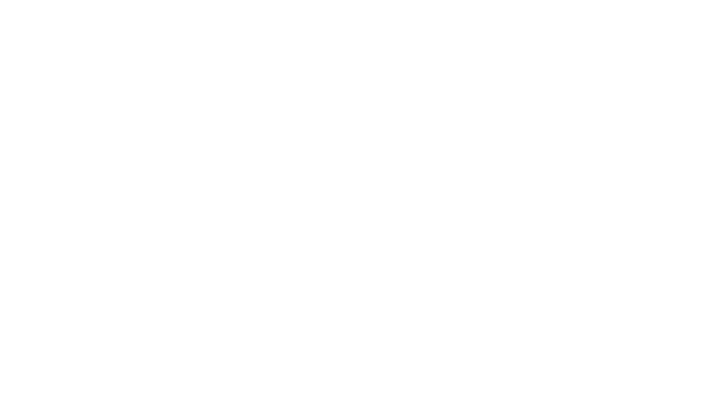
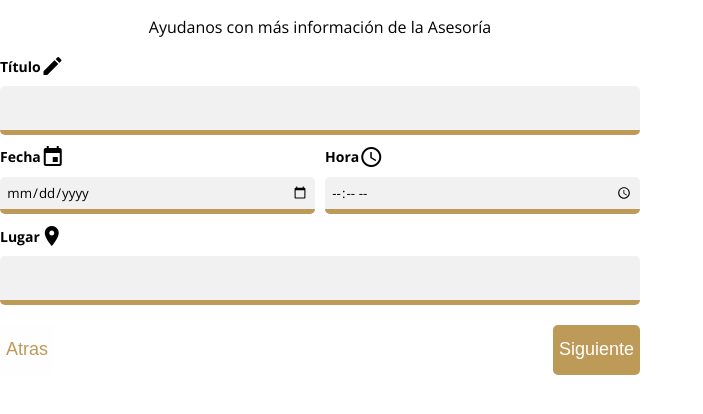
Before and after one commit to ForteUp/AsesoriasUP-F-End-, a React (Vite) app: page /testinfoasecompo in a window 1280 px wide. Before the commit this address had no page. Shown: the top 414 px of the page, without its empty margins (0-703 px from the left). Built offline with nearby package versions, Linux system fonts and the light colour scheme.

Commit message:
Informacion Asesoria Component
Menu para la pagina de agendar cita

```diff
--- a/src/App.jsx
+++ b/src/App.jsx
@@ -7,6 +7,7 @@ import { BrowserRouter, Route, Routes } from "react-router-dom";
 import PrivateAsesorRoute from "./utils/PrivateAsesorRoute.jsx";
 import {AuthProvider} from "./Context/AuthContext";
 import VerCitas from "./page/VerCitas.jsx";
+import InfoAsesoria from './components/AgendarCitaPage/InfoAsesoria/InfoAsesoria';
 
 
 function App() {
@@ -24,6 +25,7 @@ function App() {
                         />
                         <Route path="/login" element={<LogIn />} />
                         <Route path="/citas" element={<VerCitas />} />
+                        <Route path="/testinfoasecompo" element={<InfoAsesoria/>}/>
                 </Routes>
             </AuthProvider>
         </BrowserRouter>
--- a/src/Index.scss
+++ b/src/Index.scss
@@ -107,25 +107,25 @@ $cp20: 20px;
     background-color: $pure-white;
     color: $tradicion-light;
     border: 5px solid $tradicion-light;
-    border-radius: $c10;
+    border-radius: $cb10;
 }
 @mixin secondaryFortaleza {
     background-color: $pure-white;
     color: $fortaleza;
     border: 5px solid $fortaleza;
-    border-radius: $c10;
+    border-radius: $cb10;
 }
 @mixin secondaryEsperanza {
     background-color: $pure-white;
     color: $esperanza;
     border: 5px solid $esperanza;
-    border-radius: $c10;
+    border-radius: $cb10;
 }
 @mixin secondaryPrudencia {
     background-color: $pure-white;
     color: $prudencia;
     border: 5px solid $prudencia;
-    border-radius: $c10;
+    border-radius: $cb10;
 }
 
 //? INPUT BACK
--- /dev/null
+++ b/src/components/AgendarCitaPage/InfoAsesoria/InfoAsesoria.jsx
@@ -0,0 +1,75 @@
+import React from "react";
+import InputField from "../../Global/InputField";
+import Button from "../../Global/Button";
+
+import "./InfoAsesoria.scss";
+
+function InfoAsesoria() {
+    return (
+        <div className="info-asesoria">
+            <div className="info-asesoria-header">
+                <p>Ayudanos con más información de la Asesoría</p>
+            </div>
+            <form action="">
+                <div className="info-asesoria-fields">
+                    <InputField
+                        className=""
+                        textDisplay={[
+                            "Título ",
+                            <span className="material-icons">edit</span>,
+                        ]}
+                        type="text"
+                        placeholder=""
+                        value=""
+                    />
+                    <div className="date-time">
+                        <InputField
+                            className=""
+                            textDisplay={[
+                                "Fecha ",
+                                <span class="material-icons">event</span>,
+                            ]}
+                            type="date"
+                            placeholder=""
+                            value=""
+                        />
+                        <InputField
+                            className=""
+                            textDisplay={[
+                                "Hora ",
+                                <span class="material-icons">schedule</span>,
+                            ]}
+                            type="time"
+                            placeholder=""
+                            value=""
+                        />
+                    </div>
+                    <InputField
+                        className=""
+                        textDisplay={[
+                            "Lugar ",
+                            <span class="material-icons">place</span>,
+                        ]}
+                        type="text"
+                        placeholder=""
+                        value=""
+                    />
+                </div>
+                <div className="info-asesoria-buttons">
+                    <Button
+                        className="back-button"
+                        type="button"
+                        buttonContent="Atras"
+                    />
+                    <Button
+                        className="next-button"
+                        type="submit"
+                        buttonContent="Siguiente"
+                    />
+                </div>
+            </form>
+        </div>
+    );
+}
+
+export default InfoAsesoria;
--- /dev/null
+++ b/src/components/AgendarCitaPage/InfoAsesoria/InfoAsesoria.scss
@@ -0,0 +1,67 @@
+@use '../../../Index' as *;
+
+.info-asesoria {
+    width: 50vw;
+    display: flex;
+    flex-direction: column;
+
+    .info-asesoria-header {
+        display: flex;
+        align-items: center;
+        justify-content: center;
+
+    }
+
+    .info-asesoria-fields {
+        display: flex;
+        flex-direction: column;
+        gap: 10px;
+
+        #input-container {
+            width: 100%;
+
+        }
+
+        .date-time {
+            display: flex;
+            gap: 10px;
+
+            #input-container {
+                width: 50%;
+            }
+        }
+    }
+
+    .info-asesoria-buttons {
+        display: flex;
+        align-items: center;
+        justify-content: space-between;
+        padding: $cp20 0;
+
+        .back-button {
+            @include secondaryTradicion;
+            height: 50px;
+            border: 0;
+            border-radius: $cb5;
+            font-size: $p-size;
+
+            &:hover {
+                @include primaryTradicion;
+            }
+        }
+
+        .next-button {
+            @include primaryTradicion;
+            height: 50px;
+            border: 0;
+            border-radius: $cb5;
+            font-size: $p-size;
+
+            &:hover {
+                @include secondaryTradicion;
+                border: 0;
+
+            }
+        }
+    }
+}
--- a/src/components/Global/InputField.scss
+++ b/src/components/Global/InputField.scss
@@ -5,6 +5,8 @@
     width: 250px;
 
     .text-container {
+        display: flex;
+        align-items: center;
         margin: 0;
         color: $pure-black;
         font-size: 14px;
@@ -15,7 +17,7 @@
     input {
         @include primaryInput;
         width: 100%;
-        padding: 5%;
+        padding: 2%;
         border-radius: $cb5;
         border: 0;
         border-bottom: 5px solid $tradicion-light;
```
